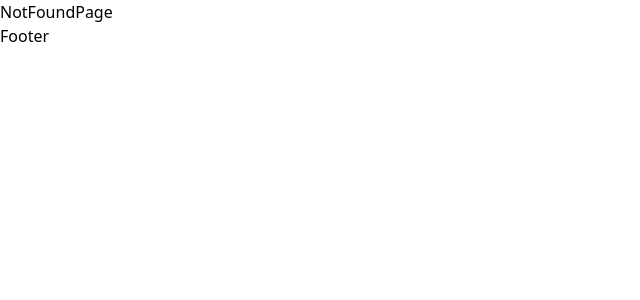
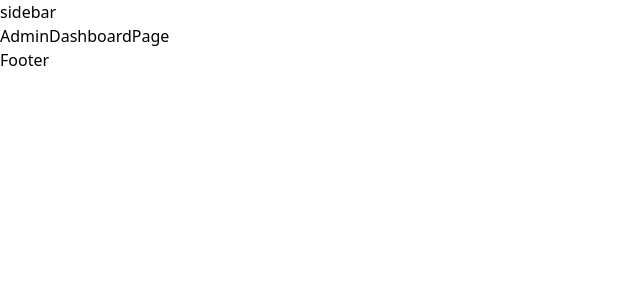
Before and after one commit to ShariarNiaj05/Apollo-Gears, a Next.js app: page /admin-dashboard in a window 1280 px wide. Before the commit this address had no page. Shown: the top 300 px of the page, without its empty margins (0-640 px from the left). Built offline with nearby package versions, Linux system fonts and the light colour scheme.

Commit message:
ui: creating necessary page

```diff
--- /dev/null
+++ b/src/app/(dashboardLayout)/admin-dashboard/page.tsx
@@ -0,0 +1,5 @@
+const AdminDashboardPage = () => {
+  return <div>AdminDashboardPage</div>;
+};
+
+export default AdminDashboardPage;
```
